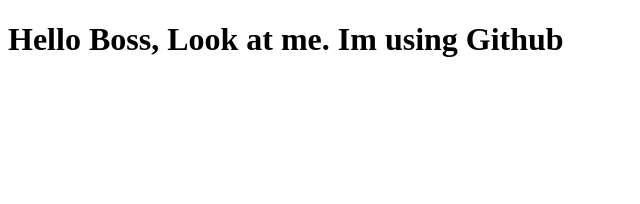
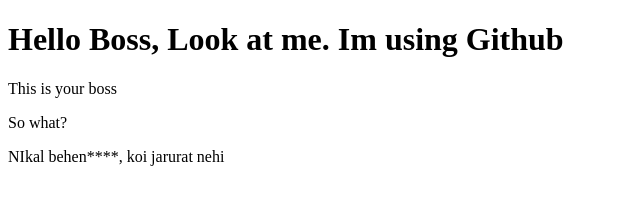
Before and after one commit to sohrab09/my-first-website, a plain HTML site: page index.html in a window 1280 px wide. Shown: the whole page, without its empty margins (0-640 px from the left). Drawn offline with Linux system fonts and the light colour scheme.

Commit message:
Added paragraph

```diff
--- a/index.html
+++ b/index.html
@@ -7,5 +7,8 @@
 </head>
 <body>
     <h1>Hello Boss, Look at me. Im using Github</h1>
+    <p>This is  your boss</p>
+    <p>So what?</p>
+    <p>NIkal behen****, koi jarurat nehi</p>
 </body>
 </html>
```
Also changed, not shown: 1 other file.
